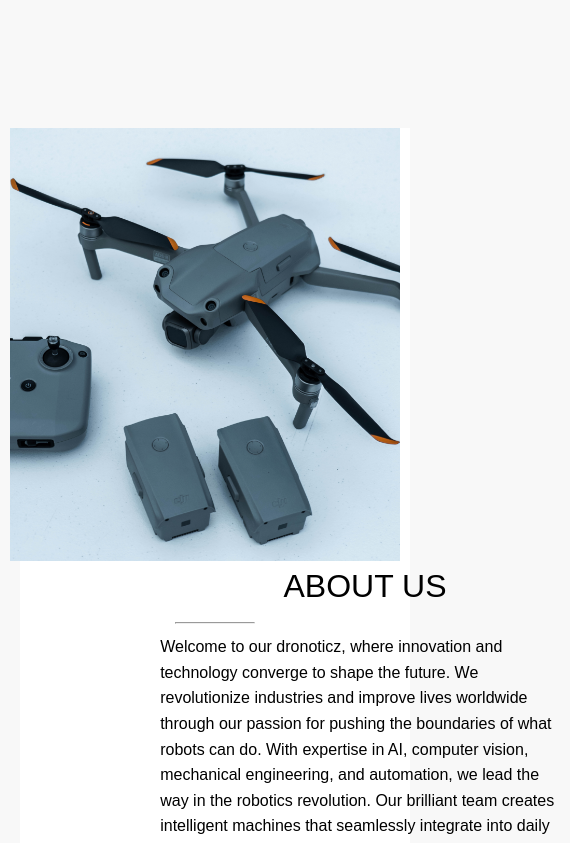
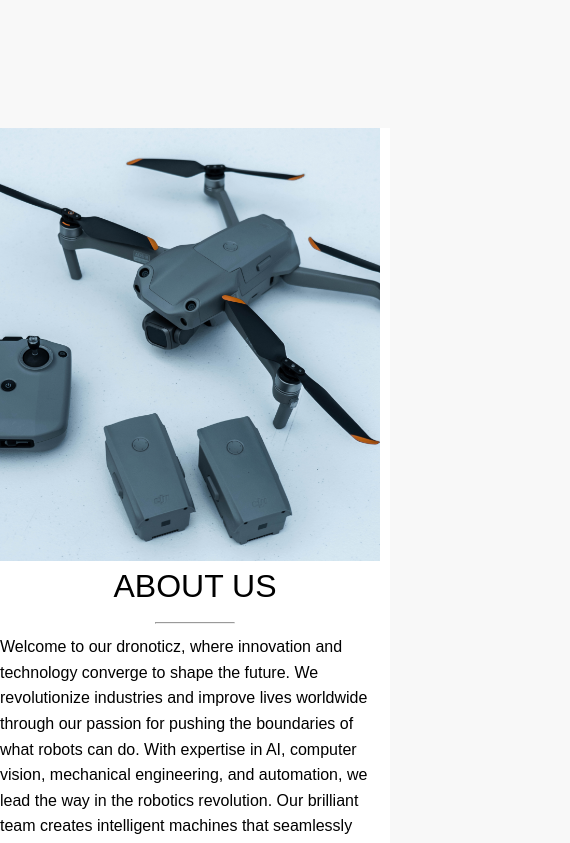
Before and after one commit to ST10107850/dronoticz, a React (Create React App) app: page / in a window 390 px wide. Shown: the part 2060-2903 px from the top of the page, 570 px wide, since content can reach past the window. Built offline with nearby package versions, Linux system fonts and the light colour scheme.

Commit message:
Responsive

```diff
--- a/src/Style/Stylesheet.css
+++ b/src/Style/Stylesheet.css
@@ -181,8 +181,7 @@ header .backdrop{
     display: flex;
     align-items: center;
     background-color: white;
-    margin-left: 20px;
-    margin-right: 20px;
+
 }
 
 .about img {
@@ -428,7 +427,7 @@ header .backdrop{
 
     .about p {
         width: 100%;
-        /* text-wrap:  */
+        margin: 0;
     }
     .about img{
         width: 100%;
```
